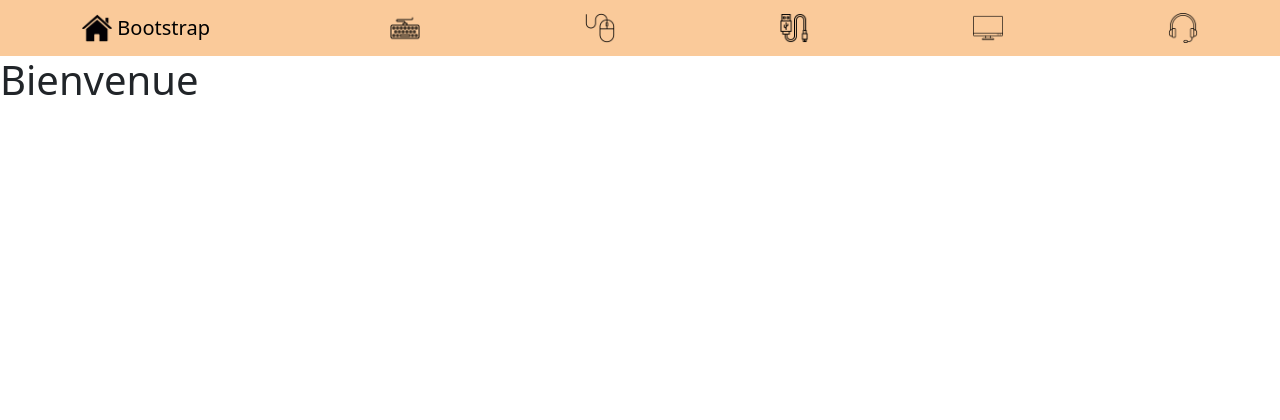
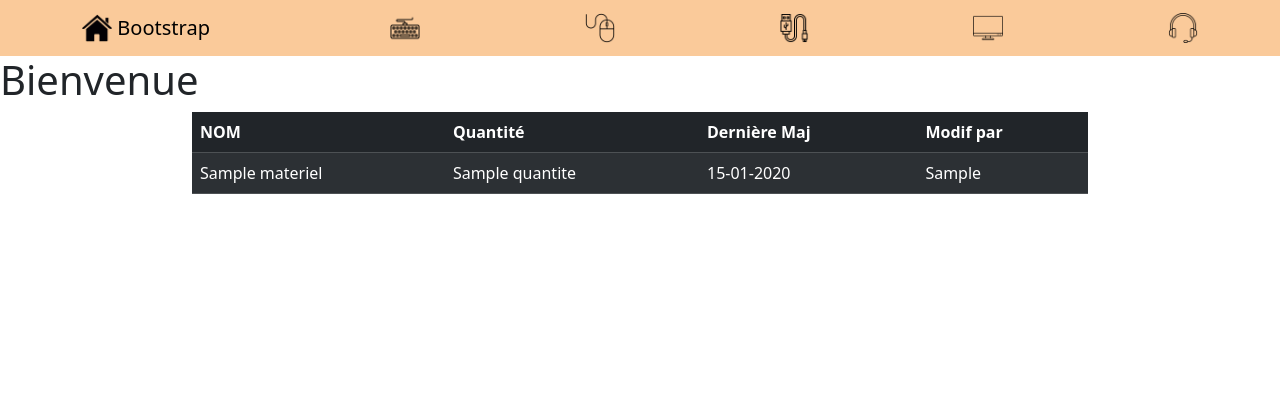
Before and after one commit to ThomasFortrie/StockForum2, a Symfony app: template templates/home.html.twig in a window 1280 px wide. Shown: the top 420 px of the page. Run offline with Twig, Linux system fonts and the light colour scheme; the template is opened without the code that fills it: most values are stand-ins (such as "Sample title", 1, 10 or a date in 2020); some libraries are stand-ins or nearby versions.

Commit message:
affichage données

```diff
--- a/src/Controller/HomeController.php
+++ b/src/Controller/HomeController.php
@@ -16,7 +16,7 @@ class HomeController extends AbstractController
     {
 
     $allMatos = $matosRepository->findAll();
-     dd($allMatos);
+     // dd($allMatos);
 
         return $this->render('home.html.twig', [
             'materiels' => $allMatos
--- a/templates/home.html.twig
+++ b/templates/home.html.twig
@@ -1,24 +1,31 @@
 {% extends "base.html.twig" %}
 
 {% block body %}
-	<h1>Bienvenue</h1>
+<h1>Bienvenue</h1>
 
-	<table class="table table-dark table-striped mx-auto p-2" style="width: 70%;">
-		<thead>
+<table class="table table-dark table-striped mx-auto p-2" style="width: 70%;">
+	<thead>
+
 		<tr>
-		{# Boucle récupérant le nom de champ dans la table
-		et les affiche dans les balises "th" avec le scope col
-		 #}
+
+			<th scope="col">NOM</th>
+			<th scope="col">Quantité</th>
+			<th scope="col">Dernière Maj</th>
+			<th scope="col">Modif par</th>
+
 		</tr>
 
+	</thead>
+	<tbody>
 
+		{% for matos in materiels %}
+			<tr>
 
-		{# Boucle parcourant la table pour afficher chaque ligne
-		du tableau. "th" et scope row contenant le nom.
-		Et des cellule td avec les autres infos #}
-
-
-		</thead>
-	</table>
-
-{% endblock %}
+				<td>{{ matos.nom }}</td>
+				<td>{{ matos.quantite }}</td>
+				<td>{{ matos.majDate|date('d-m-Y') }}</td>
+				<td>{{ matos.lastModif }}</td>
+			</tr>
+		</th>
+	</tbody>
+</tr>{% endfor %}</tbody></table>{% endblock %}
```
